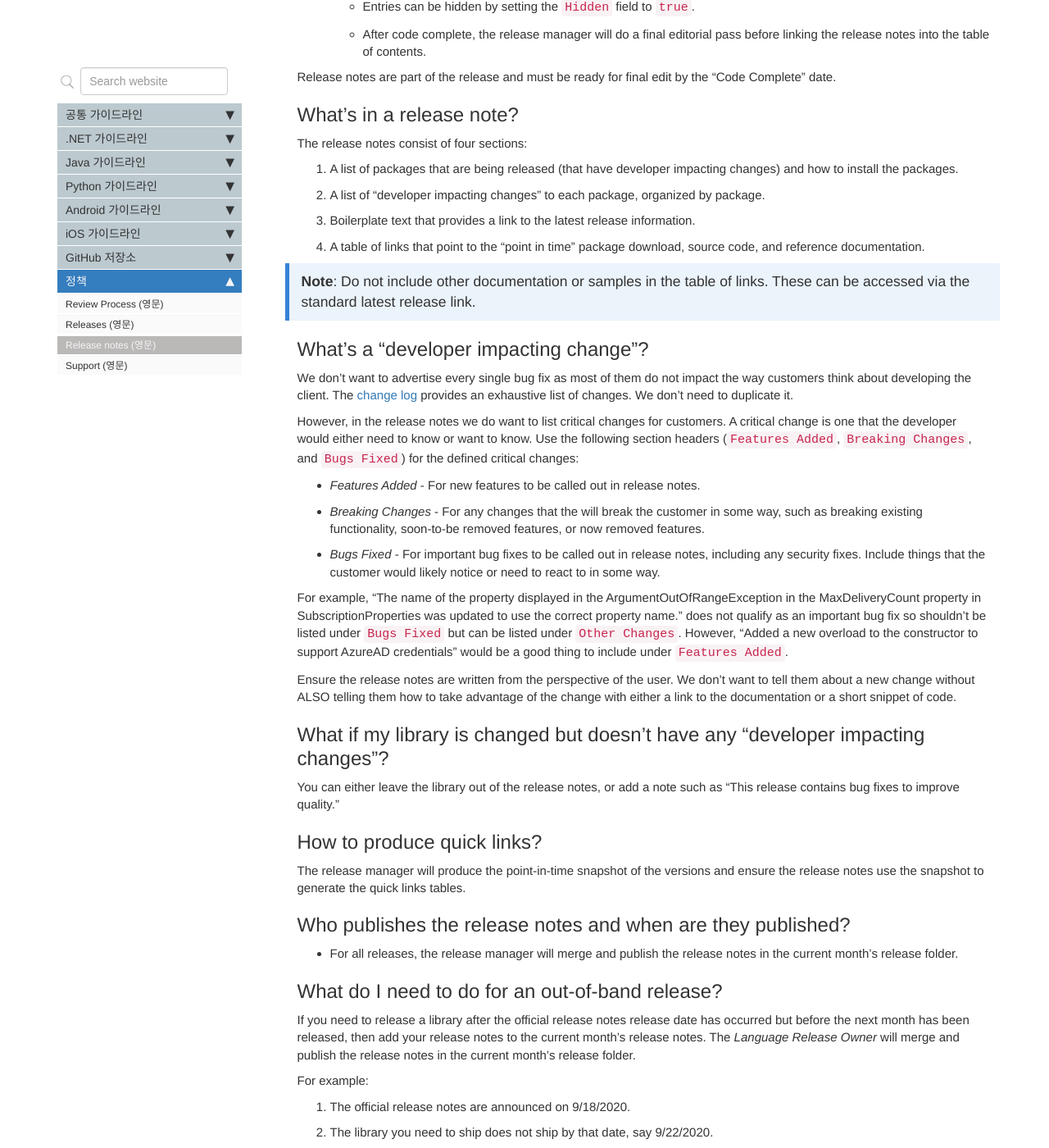
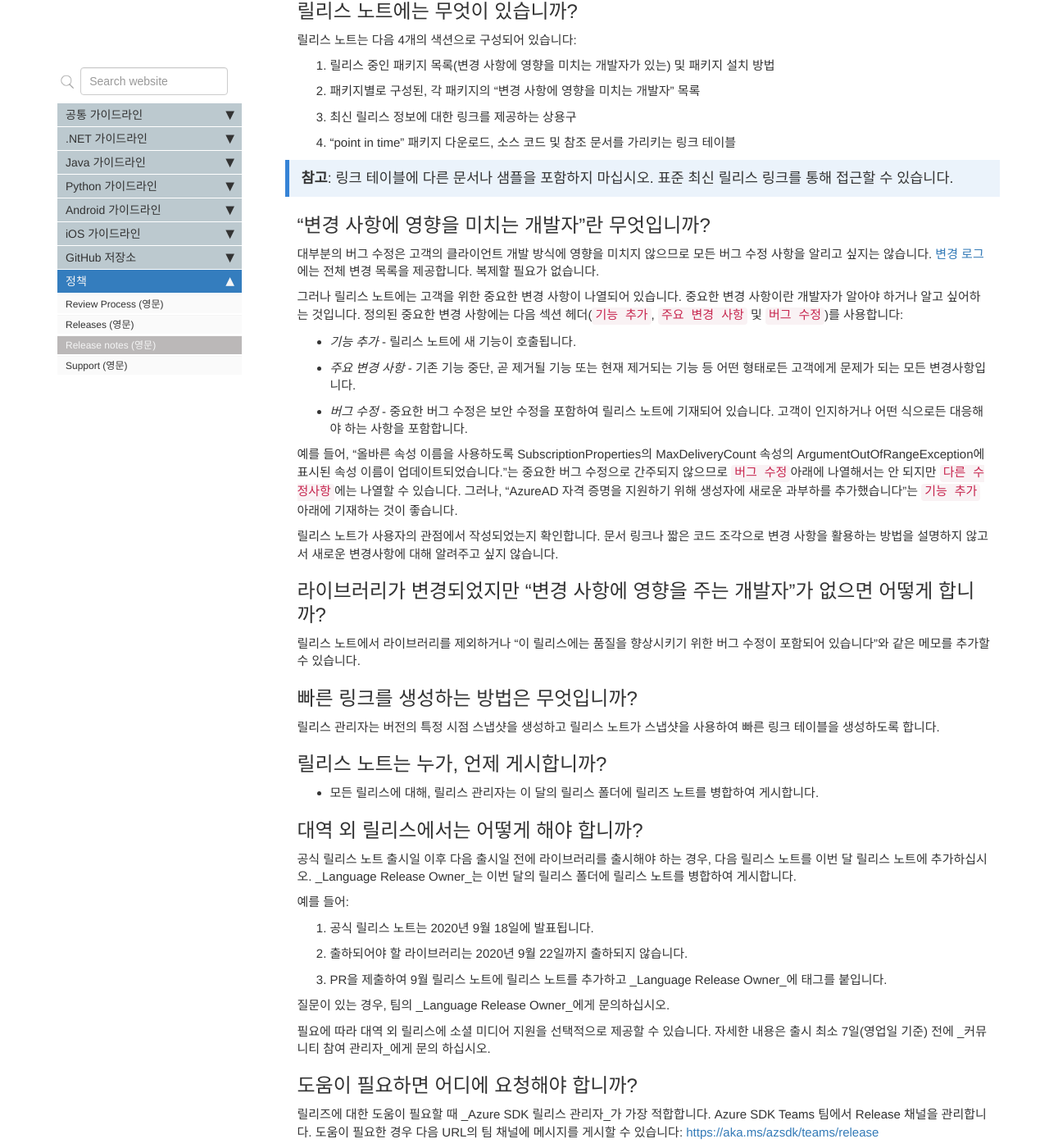
Before and after one commit to Azure/azure-sdk-korean, a Jekyll site: the page built from docs/policies/releasenotes.md, in a window 1280 px wide and 1400 px high, scrolled down 973 px. Shown: the whole window at 82% size. Built offline with Jekyll 4.4.1, drawn with Linux system fonts in a browser that asks for light colours; comment, search, counter and statistics services are not loaded; some of the changed text lies outside the part shown.

Commit message:
release note

```diff
--- a/docs/policies/releasenotes.md
+++ b/docs/policies/releasenotes.md
@@ -1,76 +1,77 @@
 ---
-title: "Policies: Release Notes"
+title: "정책: 릴리스 노트"
 permalink: policies_releasenotes.html
 folder: policies
 sidebar: general_sidebar
 ---
 
-# Producing Release Notes
+# 릴리스 노트 작성하기
 
-Each release cycle, we produce release notes for every language. This process is partly automated. Our automation runs regularly and produces pull requests with titles of the form **({Language} release notes for the {YYYY-MM} release)** for dotnet, java, js, and python. Below are instructions for updating/reviewing the PRs before merging.
+ 각 릴리스 사이클마다 모든 언어에 대한 릴리즈 노트를 작성합니다. 이 과정은 부분적으로 자동화되어 있습니다. 자동화 시스템은 정기적으로 실행되며 dotnet, java, js 및 python에 대해 **({YYYY-MM} 릴리스에 대한 {Language} 릴리즈 노트)** 형식의 제목으로 pull requests를 생성합니다. 다음은 병합하기 전에 PR을 업데이트/검토하기 위한 지침입니다.
 
-- The **engineering leads** for the released packages should make sure they have been picked up by the automation and that the entry is correct.
-  - You can update the generated data at `_data/releases/YYYY-MM/{language}.yml` by adding github style suggestions to the PR that the release driver can commit to the PR when reviewed.
-  - Suggest new release entries that should be added to the PR if it has not already been added by the automation (it most likely will be).
-  - If there are packages that should be in the release that don't appear it is probably because the automation has not run since the package was released. Your package should generally get picked up by the automation within 24 hours.
-  - The generated data in `_data/releases/YYYY-MM/{language}.yml` is pulled into the proper sections in the corresponding markdown file at `releases/YYYY-MM/{language}.md` by the Jekyll engine. Once changes to the yml file is merged into main you can see the content pulled into the github.io site at `https://azure.github.io/azure-sdk/releases/YYYY-MM/{language}.html`
+- 릴리스된 패키지의 **엔지니어링 리드**는 자동화 시스템에 의해 잘 인식되고 있는지, 엔트리가 올바른지 확인해야 합니다.
+  - `_data/releases/YYYY-MM/{language}.yml`에 생성된 데이터를 업데이트하려면, 검토 시 릴리스 드라이브가 PR에 커밋할 수 있는 github 스타일의 제안을 추가해야 합니다.
+  - 자동화 시스템에 의해 아직 추가되지 않은 경우, PR에 추가해야 할 새로운 릴리스 엔트리를 제안합니다.(대부분의 경우)
+  - 릴리스에 있어야 할 패키지가 표시되지 않는 경우, 패키지가 릴리스된 후 자동화가 실행되지 않았기 때문일 수 있습니다. 패키지는 일반적으로 보통 24시간 이내에 자동화 시스템에 의해 인식되어야 합니다.
+  - `_data/releases/YYYY-MM/{language}.yml`에서 생성된 데이터는 Jekyll 엔진에 의해 `releases/YYYY-MM/{language}.md`에 있는 해당 Markdown 파일의 해당 섹션으로 가져옵니다. yml 파일의 변경 내용이 메인 파일에 머지되면 github.io 사이트 `https://azure.github.io/azure-sdk/releases/YYYY-MM/{language}.html`에서 가져온 내용을 볼 수 있습니다.
 
-- The **release manager** should hide all entries for packages that should not be in the release period, review and merge the pull request.
-  - Entries can be hidden by setting the `Hidden` field to `true`.
-  - After code complete, the release manager will do a final editorial pass before linking the release notes into the table of contents.
+- **릴리스 관리자**는 릴리스 기간에 있어서는 안 되는 패키지의 모든 엔트리를 숨기고, full request를 검토하고 머지해야 합니다.
+  - `Hidden` 필드를 `true`로 설정하면 엔트리를 숨길 수 있습니다.
+  - 코드가 완료된 후, 릴리스 관리자는 릴리스 노트를 목차에 연결하기 전에 최종 편집 단계를 수행합니다.
 
-Release notes are part of the release and must be ready for final edit by the "Code Complete" date.
+릴리스 노트는 릴리스의 일부이며 "코드 완료" 날짜까지 최종 편집할 준비가 되어 있어야 합니다.
 
-## What's in a release note?
+## 릴리스 노트에는 무엇이 있습니까?
 
-The release notes consist of four sections:
+릴리스 노트는 다음 4개의 색션으로 구성되어 있습니다:
 
-1. A list of packages that are being released (that have developer impacting changes) and how to install the packages.
-2. A list of "developer impacting changes" to each package, organized by package.
-3. Boilerplate text that provides a link to the latest release information.
-4. A table of links that point to the "point in time" package download, source code, and reference documentation.
+1. 릴리스 중인 패키지 목록(변경 사항에 영향을 미치는 개발자가 있는) 및 패키지 설치 방법
+2. 패키지별로 구성된, 각 패키지의 "변경 사항에 영향을 미치는 개발자" 목록
+3. 최신 릴리스 정보에 대한 링크를 제공하는 상용구
+4. "point in time" 패키지 다운로드, 소스 코드 및 참조 문서를 가리키는 링크 테이블
 
-> **Note**: Do not include other documentation or samples in the table of links.  These can be accessed via the standard latest release link.
+> **참고**: 링크 테이블에 다른 문서나 샘플을 포함하지 마십시오.  표준 최신 릴리스 링크를 통해 접근할 수 있습니다.
 
-## What's a "developer impacting change"?
+## "변경 사항에 영향을 미치는 개발자"란 무엇입니까?
 
-We don't want to advertise every single bug fix as most of them do not impact the way customers think about developing the client.  The [change log](https://azure.github.io/azure-sdk/policies_releases.html#change-logs) provides an exhaustive list of changes.  We don't need to duplicate it.
+대부분의 버그 수정은 고객의 클라이언트 개발 방식에 영향을 미치지 않으므로 모든 버그 수정 사항을 알리고 싶지는 않습니다. [변경 로그](https://azure.github.io/azure-sdk/policies_releases.html#change-logs)에는 전체 변경 목록을 제공합니다. 복제할 필요가 없습니다.
 
-However, in the release notes we do want to list critical changes for customers. A critical change is one that the developer would either need to know or want to know. Use the following section headers (`Features Added`, `Breaking Changes`, and `Bugs Fixed`) for the defined critical changes:
+그러나 릴리스 노트에는 고객을 위한 중요한 변경 사항이 나열되어 있습니다. 중요한 변경 사항이란 개발자가 알아야 하거나 알고 싶어하는 것입니다. 정의된 중요한 변경 사항에는 다음 섹션 헤더(`기능 추가`, `주요 변경 사항` 및 `버그 수정`)를 사용합니다:
 
-* *Features Added* - For new features to be called out in release notes.
-* *Breaking Changes* - For any changes that the will break the customer in some way, such as breaking existing functionality, soon-to-be removed features, or now removed features.
-* *Bugs Fixed* - For important bug fixes to be called out in release notes, including any security fixes. Include things that the customer would likely notice or need to react to in some way.
+* *기능 추가* - 릴리스 노트에 새 기능이 호출됩니다.
+* *주요 변경 사항* - 기존 기능 중단, 곧 제거될 기능 또는 현재 제거되는 기능 등 어떤 형태로든 고객에게 문제가 되는 모든 변경사항입니다.
+* *버그 수정* - 중요한 버그 수정은 보안 수정을 포함하여 릴리스 노트에 기재되어 있습니다. 고객이 인지하거나 어떤 식으로든 대응해야 하는 사항을 포함합니다.
 
-For example, "The name of the property displayed in the ArgumentOutOfRangeException in the MaxDeliveryCount property in SubscriptionProperties was updated to use the correct property name." does not qualify as an important bug fix so shouldn't be listed under `Bugs Fixed` but can be listed under `Other Changes`.  However, "Added a new overload to the constructor to support AzureAD credentials" would be a good thing to include under `Features Added`.
+예를 들어, "올바른 속성 이름을 사용하도록 SubscriptionProperties의 MaxDeliveryCount 속성의 ArgumentOutOfRangeException에 표시된 속성 이름이 업데이트되었습니다."는 중요한 버그 수정으로 간주되지 않으므로 `버그 수정`아래에 나열해서는 안 되지만 `다른 수정사항`에는 나열할 수 있습니다. 그러나, "AzureAD 자격 증명을 지원하기 위해 생성자에 새로운 과부하를 추가했습니다"는 `기능 추가`아래에 기재하는 것이 좋습니다.
 
-Ensure the release notes are written from the perspective of the user.   We don't want to tell them about a new change without ALSO telling them how to take advantage of the change with either a link to the documentation or a short snippet of code.
+릴리스 노트가 사용자의 관점에서 작성되었는지 확인합니다. 문서 링크나 짧은 코드 조각으로 변경 사항을 활용하는 방법을 설명하지 않고서 새로운 변경사항에 대해 알려주고 싶지 않습니다.
 
-## What if my library is changed but doesn't have any "developer impacting changes"?
+## 라이브러리가 변경되었지만 "변경 사항에 영향을 주는 개발자"가 없으면 어떻게 합니까?
 
-You can either leave the library out of the release notes, or add a note such as "This release contains bug fixes to improve quality."
+릴리스 노트에서 라이브러리를 제외하거나 "이 릴리스에는 품질을 향상시키기 위한 버그 수정이 포함되어 있습니다"와 같은 메모를 추가할 수 있습니다.
 
-## How to produce quick links?
+## 빠른 링크를 생성하는 방법은 무엇입니까?
 
-The release manager will produce the point-in-time snapshot of the versions and ensure the release notes use the snapshot to generate the quick links tables.
+릴리스 관리자는 버전의 특정 시점 스냅샷을 생성하고 릴리스 노트가 스냅샷을 사용하여 빠른 링크 테이블을 생성하도록 합니다.
 
-## Who publishes the release notes and when are they published?
+## 릴리스 노트는 누가, 언제 게시합니까?
 
-* For all releases, the release manager will merge and publish the release notes in the current month's release folder.
+* 모든 릴리스에 대해, 릴리스 관리자는 이 달의 릴리스 폴더에 릴리즈 노트를 병합하여 게시합니다.
 
-## What do I need to do for an out-of-band release?
+## 대역 외 릴리스에서는 어떻게 해야 합니까?
 
-If you need to release a library after the official release notes release date has occurred but before the next month has been released, then add your release notes to the current month's release notes. The _Language Release Owner_ will merge and publish the release notes in the current month's release folder.
+공식 릴리스 노트 출시일 이후 다음 출시일 전에 라이브러리를 출시해야 하는 경우, 다음 릴리스 노트를 이번 달 릴리스 노트에 추가하십시오. _Language Release Owner_는 이번 달의 릴리스 폴더에 릴리스 노트를 병합하여 게시합니다.
 
-For example:
-1. The official release notes are announced on 9/18/2020.
-1. The library you need to ship does not ship by that date, say 9/22/2020.
-1. Submit a PR to add your release notes to September release notes and tag the _Language Release Owner_.
 
-If you have any questions, please reach out to your team's _Language Release Owner_.
+예를 들어:
+1. 공식 릴리스 노트는 2020년 9월 18일에 발표됩니다.
+1. 출하되어야 할 라이브러리는 2020년 9월 22일까지 출하되지 않습니다.
+1. PR을 제출하여 9월 릴리스 노트에 릴리스 노트를 추가하고 _Language Release Owner_에 태그를 붙입니다.
 
-You may optionally provide social media outreach for out-of-band releases.  Contact the _Community Engagement Manager_ for details on this at least 7 working days prior to the release.
+질문이 있는 경우, 팀의 _Language Release Owner_에게 문의하십시오.
 
-## Where do I go if I need help?
+필요에 따라 대역 외 릴리스에 소셜 미디어 지원을 선택적으로 제공할 수 있습니다. 자세한 내용은 출시 최소 7일(영업일 기준) 전에 _커뮤니티 참여 관리자_에게 문의 하십시오.
 
-The _Azure SDK release manager_ is best place to start when you need help with a release. They manage the Release channel in the Azure SDK Teams team.  If you need help you can post a message in that Teams channel here: <https://aka.ms/azsdk/teams/release>
+## 도움이 필요하면 어디에 요청해야 합니까?
+
+릴리즈에 대한 도움이 필요할 때 _Azure SDK 릴리스 관리자_가 가장 적합합니다. Azure SDK Teams 팀에서 Release 채널을 관리합니다. 도움이 필요한 경우 다음 URL의 팀 채널에 메시지를 게시할 수 있습니다: <https://aka.ms/azsdk/teams/release>
```
